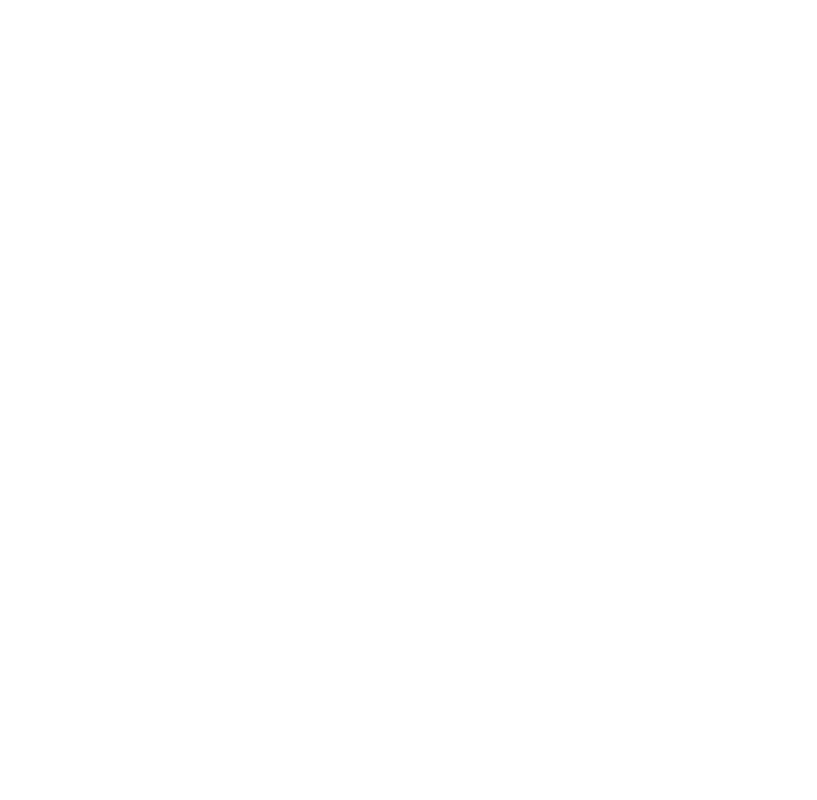
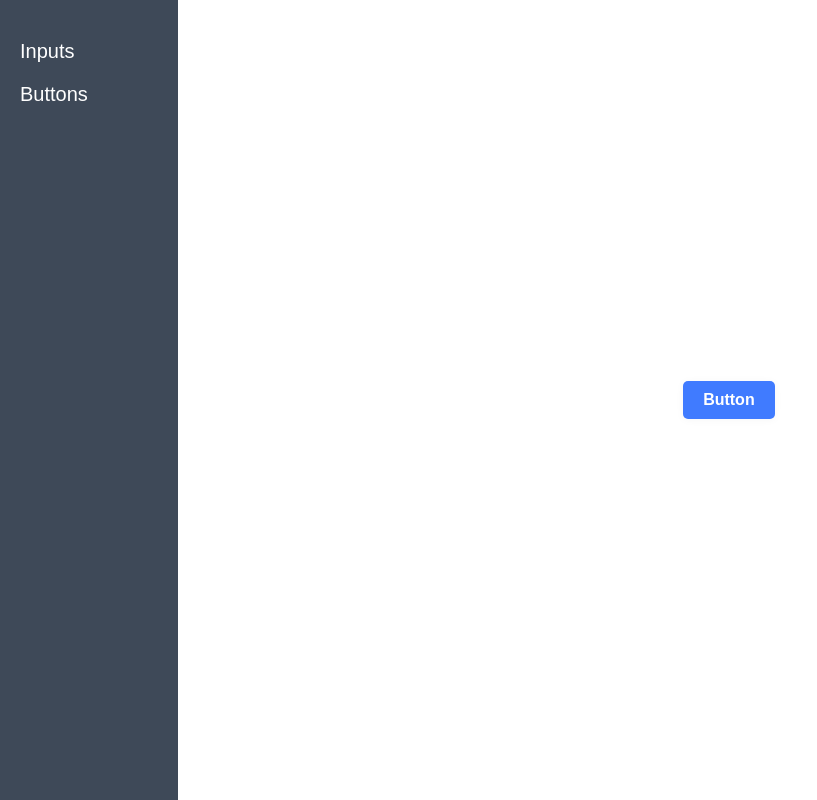
Before and after one commit to TraianC299/my-components-librarary, a React (Create React App) app: page /buttons/button in a window 1280 px wide. Before the commit this address had no page. Shown: the whole page, without its empty margins (0-817 px from the left). Built offline with nearby package versions, Linux system fonts and the light colour scheme.

Commit message:
added button

```diff
--- a/src/App.js
+++ b/src/App.js
@@ -7,7 +7,8 @@
 import TimePickerInput from './ComponentsLibrary/Input/TimePickerInput';
 import DatePickerInput from './ComponentsLibrary/Input/DatePickerInput';
 import RadioButtons from './ComponentsLibrary/Input/RadioButtons';
-import Check from './ComponentsLibrary/Input/Check';
+import Checkbox from './ComponentsLibrary/Input/Checkbox';
+import Button from './ComponentsLibrary/Buttons/Button';
 
 
 
@@ -22,7 +23,10 @@
           <Route path="time-picker" element={<TimePickerInput></TimePickerInput>} />
           <Route path="date-picker" element={<DatePickerInput></DatePickerInput>} />
           <Route path="radio-buttons" element={<RadioButtons></RadioButtons>} />
-          <Route path="check" element={<Check></Check>} />
+          <Route path="checkbox" element={<Checkbox></Checkbox>} />
+        </Route>
+        <Route path="buttons">
+          <Route path="button" element={<Button></Button>}></Route>
         </Route>
       </Route>
     </Routes>
--- a/src/Components/Main/Menu.js
+++ b/src/Components/Main/Menu.js
@@ -20,6 +20,7 @@
     font-size: 1.25rem;
     font-weight: 500;
     color: white;
+    margin-top:20px;
     `
 
 const CollapsableContainer = styled.div`
@@ -47,6 +48,7 @@
 }
 const Menu = () => {
     const [inputOpen, setInputOpen] = useState(false)
+    const [openButtons, setOpenButtons] = useState(false)
   return (
     <Container>
         <Category onClick={()=>setInputOpen(previous=>!previous)}>Inputs</Category>
@@ -59,11 +61,15 @@
                 <ComponentLink to="/input/time-picker">Time Picker</ComponentLink>
                 <ComponentLink to="/input/date-picker">Date Picker</ComponentLink>
                 <ComponentLink to="/input/radio-buttons">Radio Buttons</ComponentLink>
-                <ComponentLink to="/input/check">Check</ComponentLink>
+                <ComponentLink to="/input/checkbox">Checkbox</ComponentLink>
             </CollapsableContainer>
         </Collapse>
-        <Category onClick={()=>setInputOpen(true)}>Input</Category>
-
+        <Category onClick={()=>setOpenButtons(previous=>!previous)}>Buttons</Category>
+        <Collapse on={openButtons}>
+            <CollapsableContainer>
+            <ComponentLink to="/buttons/button">Button</ComponentLink>
+            </CollapsableContainer>
+        </Collapse>
     </Container>
   )
 }
--- /dev/null
+++ b/src/ComponentsLibrary/Buttons/Button.js
@@ -0,0 +1,24 @@
+import React from 'react'
+import { BLUE } from '../../Constants'
+import styled from 'styled-components'
+
+
+
+const ButtonStyle = styled.button`
+padding-left:20px;
+padding-right: 20px;
+padding-top: 10px;
+padding-bottom: 10px;
+color: white;
+font-weight:600;
+box-shadow: 0px 1px 8px rgba(46, 46, 46, 0.04);
+border-radius: 5px;
+font-size: 1rem;
+border:none;`
+const Button = ({color=BLUE, }) => {
+  return (
+    <ButtonStyle style={{backgroundColor:color}}>Button</ButtonStyle>
+  )
+}
+
+export default Button
```
Also changed, not shown: src/Pages/Buttons/ButtonPage.js (added, +10 -0 lines), src/ComponentsLibrary/Input/Checkbox.js (renamed from src/ComponentsLibrary/Input/Check.js), 1 other file (tests, documents, lock files or other folders).
